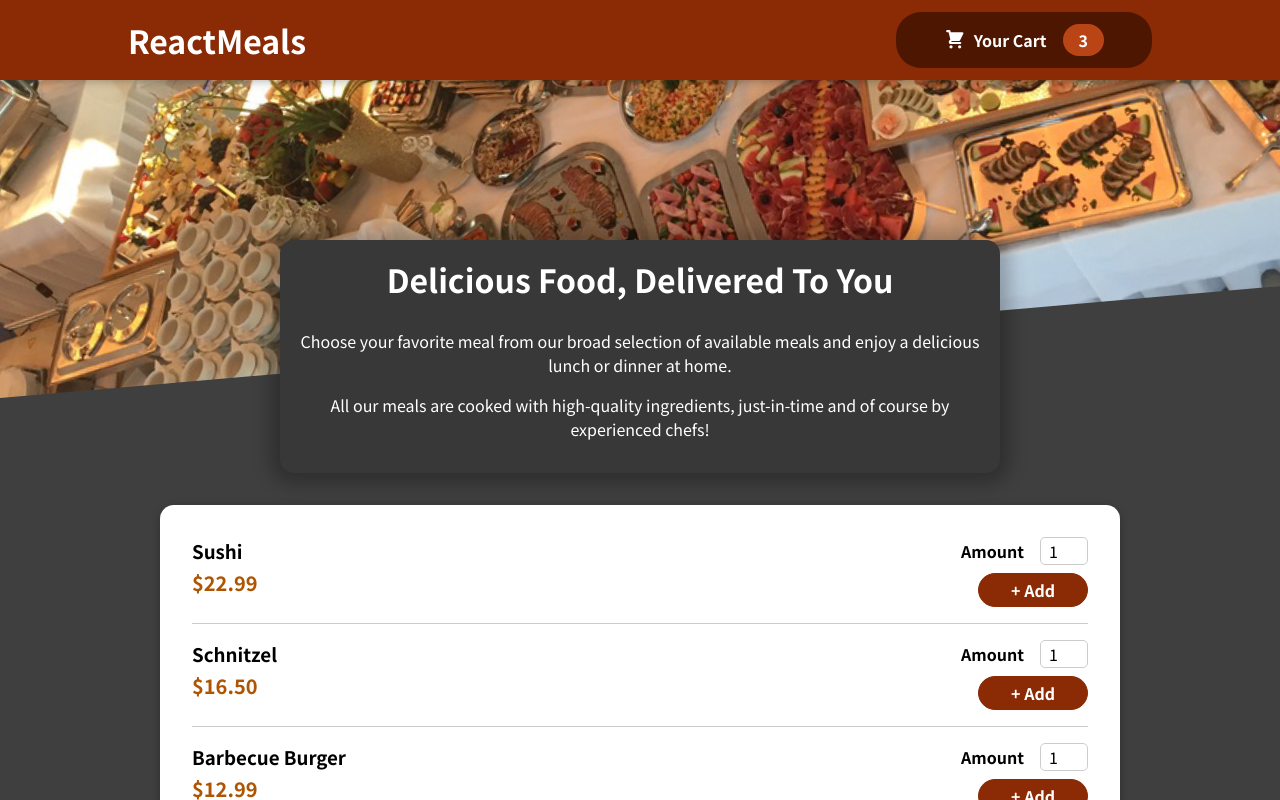
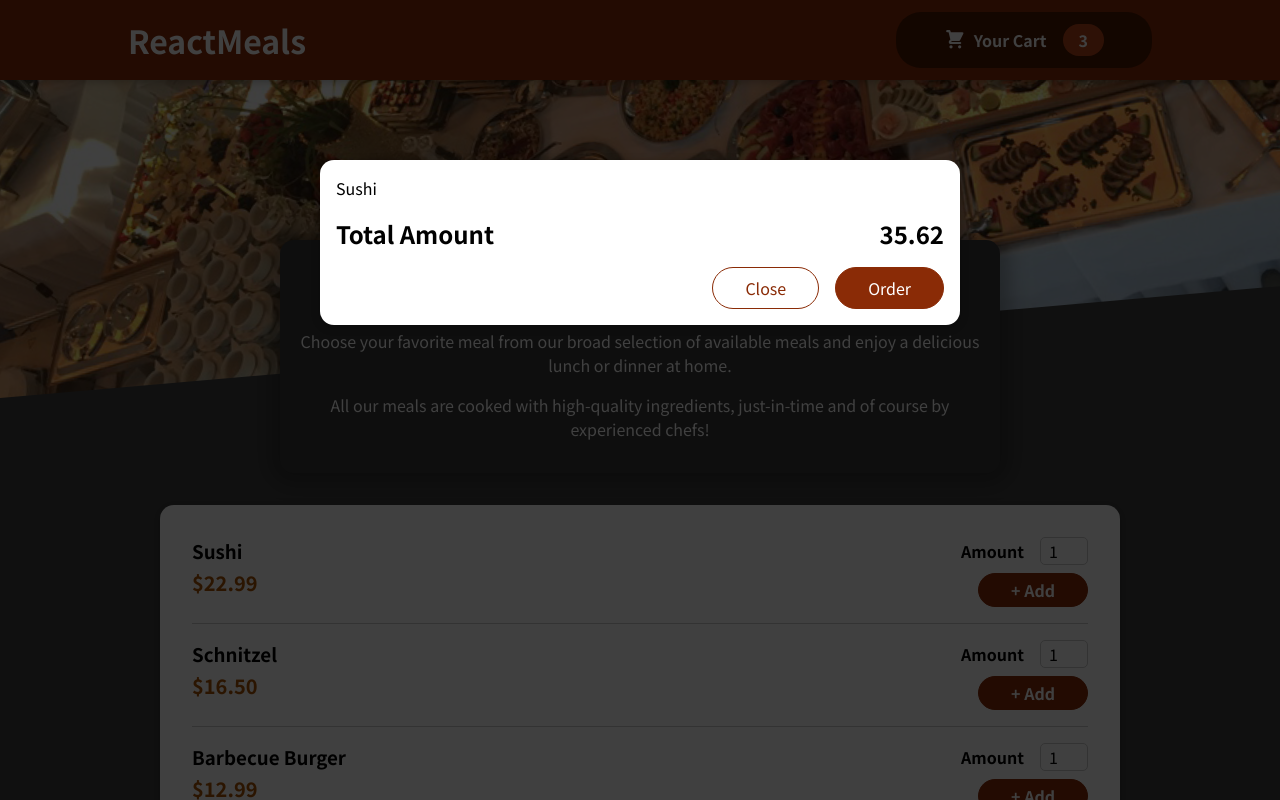
Before and after one commit to ritesh151990/Restaurant-project, a React (Create React App) app: page / in a window 1280 px wide. Shown: the top 800 px of the page. Built offline with nearby package versions, Linux system fonts and the light colour scheme.

Commit message:
createportal

```diff
--- a/public/index.html
+++ b/public/index.html
@@ -28,6 +28,7 @@
   </head>
   <body>
     <noscript>You need to enable JavaScript to run this app.</noscript>
+    <div id="overlays"></div>
     <div id="root"></div>
     <!--
       This HTML file is a template.
--- a/src/App.js
+++ b/src/App.js
@@ -1,10 +1,14 @@
 import React, { Fragment } from "react";
+import Cart from "./components/Cart/Cart";
 import Header from "./components/Layout/Header";
 import Meals from "./components/Meals/Meals";
+
+
 
 function App() {
   return (
     <Fragment>
+      <Cart />
       <Header />
       <main>
         <Meals />
--- /dev/null
+++ b/src/components/Cart/Cart.js
@@ -0,0 +1,25 @@
+import Modal from '../UI/Modal';
+import classes from './Cart.module.css';
+
+const Cart = (props) =>{
+    const cartItems =(<ul className={classes['cart-items']}>
+        {[{id:'c1',name:'Sushi', amount:2, price:12.99}].map((item)=> (
+        <li>{item.name}</li>))}</ul>
+    );
+
+    return(
+ <Modal>
+     {cartItems}
+     <div className={classes.total}>
+         <span>Total Amount</span>
+         <span>35.62</span>
+          </div>
+     <div className={classes.actions}>
+         <button className={classes['button--alt']}>Close</button>
+        <button className={classes.button}>Order</button>
+        </div>
+ </Modal>
+    )
+};
+
+export default Cart
--- /dev/null
+++ b/src/components/Cart/Cart.module.css
@@ -0,0 +1,46 @@
+.cart-items {
+    list-style: none;
+    margin: 0;
+    padding: 0;
+    max-height: 20rem;
+    overflow: auto;
+  }
+
+  .total {
+    display: flex;
+    justify-content: space-between;
+    align-items: center;
+    font-weight: bold;
+    font-size: 1.5rem;
+    margin: 1rem 0;
+  }
+
+  .actions {
+    text-align: right;
+  }
+
+  .actions button {
+    font: inherit;
+    cursor: pointer;
+    background-color: transparent;
+    border: 1px solid #8a2b06;
+    padding: 0.5rem 2rem;
+    border-radius: 25px;
+    margin-left: 1rem;
+  }
+
+  .actions button:hover,
+  .actions button:active {
+    background-color: #5a1a01;
+    border-color: #5a1a01;
+    color: white;
+  }
+
+  .actions .button--alt {
+    color: #8a2b06;
+  }
+
+  .actions .button {
+    background-color: #8a2b06;
+    color: white;
+  }
--- a/src/components/Meals/AvailableMeals.js
+++ b/src/components/Meals/AvailableMeals.js
@@ -31,7 +31,9 @@
 
 const AvailableMeals=() =>{
     const mealsList=DUMMY_MEALS.map(meal => (
-    <MealItem key={meal.id}
+    <MealItem
+     id={meal.id}
+     key={meal.id}
      name={meal.name}
      description={meal.description}
      price={meal.price} />));
--- a/src/components/Meals/MealItem/MealItemForm.js
+++ b/src/components/Meals/MealItem/MealItemForm.js
@@ -5,7 +5,7 @@
 return(
     <form className={classes.form}>
         <Input label="Amount" input= {{
-            id:'amount',
+            id:'amount'+props.id,
             type: 'number',
             min:'1',
             max:'5',
--- /dev/null
+++ b/src/components/UI/Modal.js
@@ -0,0 +1,32 @@
+import { Fragment } from 'react';
+import ReactDOM from 'react-dom';
+import classes from './Modal.module.css';
+
+const Backdrop=(props) => {
+    return(
+        <div className={classes.backdrop} />
+    )
+};
+const ModalOverlay=(props) => {
+    return(
+        <div className={classes.modal}>
+            <div classNames={classes.content}>{props.children}</div>
+        </div>
+        )
+};
+
+const portalElement= document.getElementById('overlays');
+
+const Modal= (props) =>{
+    return (
+        <Fragment>
+            {ReactDOM.createPortal(<Backdrop />, portalElement)}
+            {ReactDOM.createPortal(<ModalOverlay>{props.children}</ModalOverlay>,
+                portalElement)}
+        </Fragment>
+    )
+
+
+};
+
+export default Modal;
--- /dev/null
+++ b/src/components/UI/Modal.module.css
@@ -0,0 +1,40 @@
+.backdrop {
+    position: fixed;
+    top: 0;
+    left: 0;
+    width: 100%;
+    height: 100vh;
+    z-index: 20;
+    background-color: rgba(0, 0, 0, 0.75);
+  }
+
+  .modal {
+    position: fixed;
+    top: 20vh;
+    left: 5%;
+    width: 90%;
+    background-color: white;
+    padding: 1rem;
+    border-radius: 14px;
+    box-shadow: 0 2px 8px rgba(0, 0, 0, 0.25);
+    z-index: 30;
+    animation: slide-down 300ms ease-out forwards;
+  }
+
+  @media (min-width: 768px) {
+    .modal {
+      width: 40rem;
+      left: calc(50% - 20rem);
+    }
+  }
+
+  @keyframes slide-down {
+    from {
+      opacity: 0;
+      transform: translateY(-3rem);
+    }
+    to {
+      opacity: 1;
+      transform: translateY(0);
+    }
+  }
```
